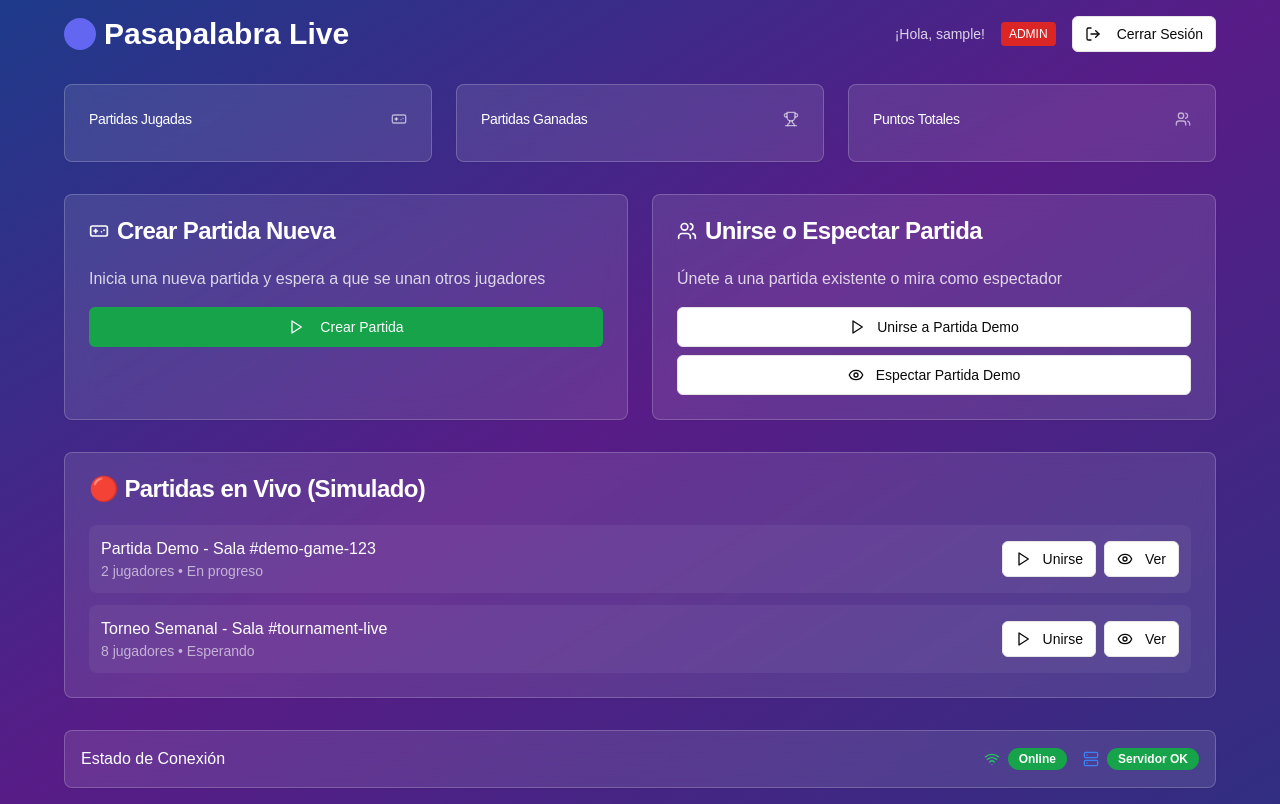
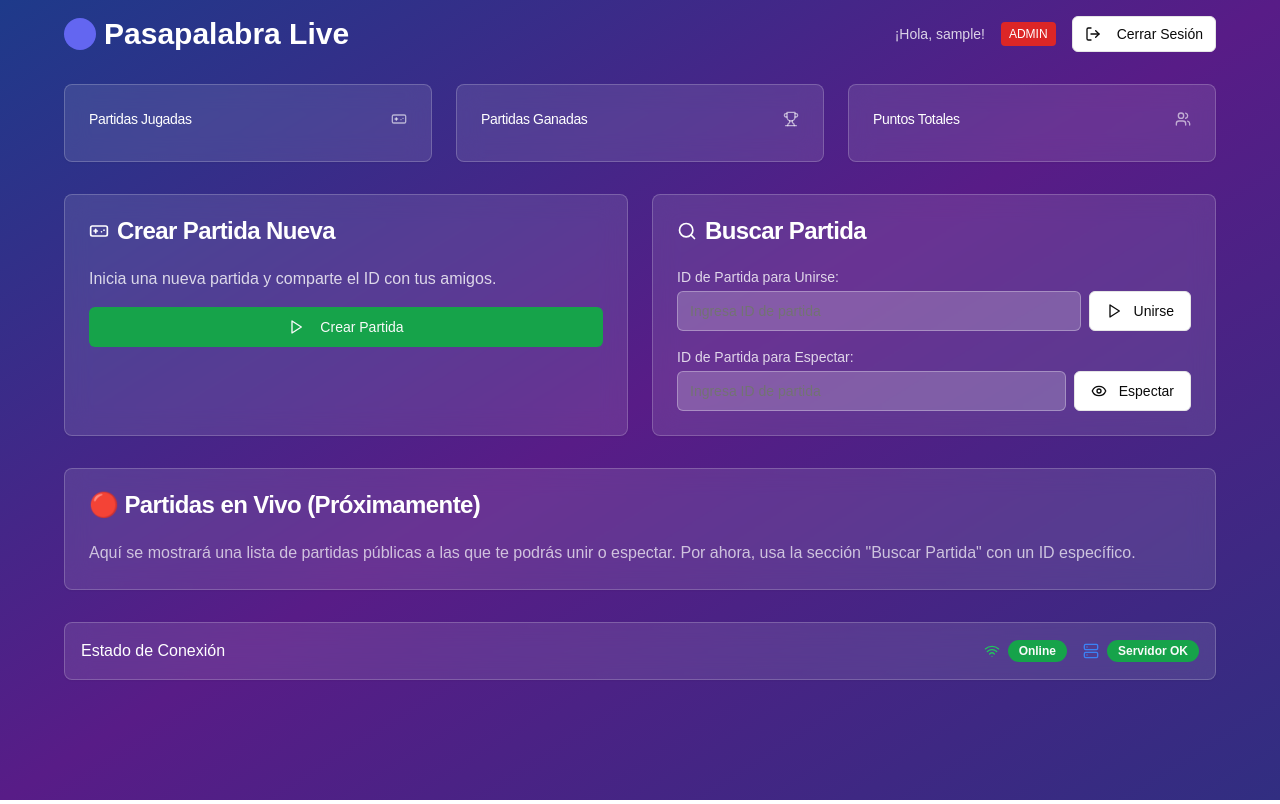
Before and after one commit to Den88i/PASAPALABRA-LIVE, a Next.js app: page /dashboard in a window 1280 px wide. Built offline with nearby package versions, Linux system fonts and the light colour scheme; sample sign-in values are in the browser's storage.

Commit message:
refactor: clean up UI/UX and remove test credentials
Remove login test credentials and update demo buttons for better UX.

Co-authored-by: null <212545331+Den88i@users.noreply.github.com>

```diff
--- /dev/null
+++ b/app/dashboard/loading.tsx
@@ -0,0 +1,3 @@
+export default function Loading() {
+  return null
+}
--- a/app/dashboard/page.tsx
+++ b/app/dashboard/page.tsx
@@ -2,7 +2,8 @@
 
 import { Button } from "@/components/ui/button"
 import { Card, CardContent, CardHeader, CardTitle } from "@/components/ui/card"
-import { GamepadIcon, Trophy, Users, LogOut, Play, Eye } from "lucide-react"
+import { Input } from "@/components/ui/input" // Importar Input
+import { GamepadIcon, Trophy, Users, LogOut, Play, Eye, Search } from "lucide-react" // Importar Search
 import { useState, useEffect } from "react"
 import { useRouter } from "next/navigation"
 import ConnectionStatus from "@/components/ConnectionStatus"
@@ -20,6 +21,8 @@ interface User {
 export default function DashboardPage() {
   const [user, setUser] = useState<User | null>(null)
   const [loading, setLoading] = useState(true)
+  const [joinGameId, setJoinGameId] = useState("") // Estado para el ID de la partida a unirse
+  const [spectateGameId, setSpectateGameId] = useState("") // Estado para el ID de la partida a espectar
   const router = useRouter()
 
   useEffect(() => {
@@ -36,7 +39,7 @@ export default function DashboardPage() {
       setUser(parsedUser)
     } catch (error) {
       console.error("Error parsing user data:", error)
-      router.push("/") // Redirigir si hay error en los datos
+      router.push("/")
     } finally {
       setLoading(false)
     }
@@ -53,12 +56,22 @@ export default function DashboardPage() {
     router.push(`/game/${gameId}`)
   }
 
-  const handleJoinGame = (gameId = "demo-game-123") => {
-    router.push(`/game/${gameId}`)
+  const handleJoinGame = () => {
+    if (joinGameId.trim()) {
+      router.push(`/game/${joinGameId.trim()}`)
+    } else {
+      // Opcional: mostrar un error si el ID está vacío
+      alert("Por favor, ingresa un ID de partida para unirte.")
+    }
   }
 
-  const handleSpectateGame = (gameId = "demo-game-123") => {
-    router.push(`/game/spectate/${gameId}`)
+  const handleSpectateGame = () => {
+    if (spectateGameId.trim()) {
+      router.push(`/game/spectate/${spectateGameId.trim()}`)
+    } else {
+      // Opcional: mostrar un error si el ID está vacío
+      alert("Por favor, ingresa un ID de partida para espectar.")
+    }
   }
 
   if (loading) {
@@ -70,7 +83,6 @@ export default function DashboardPage() {
   }
 
   if (!user) {
-    // Esto no debería pasar si la lógica de useEffect es correcta, pero es un fallback
     return (
       <div className="min-h-screen bg-gradient-to-br from-blue-900 via-purple-900 to-indigo-900 flex items-center justify-center">
         <div className="text-white text-xl">Error al cargar datos de usuario. Por favor, inicia sesión de nuevo.</div>
@@ -141,7 +153,7 @@ export default function DashboardPage() {
               </CardTitle>
             </CardHeader>
             <CardContent>
-              <p className="text-white/80 mb-4">Inicia una nueva partida y espera a que se unan otros jugadores</p>
+              <p className="text-white/80 mb-4">Inicia una nueva partida y comparte el ID con tus amigos.</p>
               <Button className="w-full bg-green-600 hover:bg-green-700" onClick={handleCreateGame}>
                 <Play className="h-4 w-4 mr-2" />
                 Crear Partida
@@ -152,66 +164,83 @@ export default function DashboardPage() {
           <Card className="bg-white/10 backdrop-blur-md border-white/20">
             <CardHeader>
               <CardTitle className="text-white flex items-center gap-2">
-                <Users className="h-5 w-5" />
-                Unirse o Espectar Partida
+                <Search className="h-5 w-5" />
+                Buscar Partida
               </CardTitle>
             </CardHeader>
-            <CardContent>
-              <p className="text-white/80 mb-4">Únete a una partida existente o mira como espectador</p>
-              <Button className="w-full" variant="outline" onClick={() => handleJoinGame()}>
-                <Play className="h-4 w-4 mr-1" />
-                Unirse a Partida Demo
-              </Button>
-              <Button className="w-full mt-2" variant="outline" onClick={() => handleSpectateGame()}>
-                <Eye className="h-4 w-4 mr-1" />
-                Espectar Partida Demo
-              </Button>
+            <CardContent className="space-y-4">
+              <div>
+                <label htmlFor="joinGameId" className="text-sm font-medium text-white/80 block mb-1">
+                  ID de Partida para Unirse:
+                </label>
+                <div className="flex gap-2">
+                  <Input
+                    id="joinGameId"
+                    type="text"
+                    placeholder="Ingresa ID de partida"
+                    value={joinGameId}
+                    onChange={(e) => setJoinGameId(e.target.value)}
+                    className="bg-white/20 border-white/30 text-white placeholder-white/50"
+                  />
+                  <Button variant="outline" onClick={handleJoinGame}>
+                    <Play className="h-4 w-4 mr-1" />
+                    Unirse
+                  </Button>
+                </div>
+              </div>
+              <div>
+                <label htmlFor="spectateGameId" className="text-sm font-medium text-white/80 block mb-1">
+                  ID de Partida para Espectar:
+                </label>
+                <div className="flex gap-2">
+                  <Input
+                    id="spectateGameId"
+                    type="text"
+                    placeholder="Ingresa ID de partida"
+                    value={spectateGameId}
+                    onChange={(e) => setSpectateGameId(e.target.value)}
+                    className="bg-white/20 border-white/30 text-white placeholder-white/50"
+                  />
+                  <Button variant="outline" onClick={handleSpectateGame}>
+                    <Eye className="h-4 w-4 mr-1" />
+                    Espectar
+                  </Button>
+                </div>
+              </div>
             </CardContent>
           </Card>
         </div>
 
-        {/* Partidas en Vivo */}
+        {/* Partidas en Vivo (Simulado por ahora) */}
         <Card className="bg-white/10 backdrop-blur-md border-white/20">
           <CardHeader>
-            <CardTitle className="text-white">🔴 Partidas en Vivo (Simulado)</CardTitle>
+            <CardTitle className="text-white">🔴 Partidas en Vivo (Próximamente)</CardTitle>
           </CardHeader>
           <CardContent>
-            <div className="space-y-3">
-              {/* Partida Demo 1 */}
+            <p className="text-white/70">
+              Aquí se mostrará una lista de partidas públicas a las que te podrás unir o espectar. Por ahora, usa la
+              sección "Buscar Partida" con un ID específico.
+            </p>
+            {/* Ejemplo de cómo podría lucir una partida (comentado)
+            <div className="space-y-3 mt-4">
               <div className="flex items-center justify-between p-3 bg-white/5 rounded-lg">
                 <div>
-                  <p className="text-white font-medium">Partida Demo - Sala #demo-game-123</p>
-                  <p className="text-white/60 text-sm">2 jugadores • En progreso</p>
+                  <p className="text-white font-medium">Partida de Juan - Sala #game-xyz123</p>
+                  <p className="text-white/60 text-sm">1/2 jugadores • Esperando</p>
                 </div>
                 <div className="flex gap-2">
-                  <Button size="sm" variant="outline" onClick={() => handleJoinGame("demo-game-123")}>
+                  <Button size="sm" variant="outline" onClick={() => router.push('/game/game-xyz123')}>
                     <Play className="h-4 w-4 mr-1" />
                     Unirse
                   </Button>
-                  <Button size="sm" variant="outline" onClick={() => handleSpectateGame("demo-game-123")}>
-                    <Eye className="h-4 w-4 mr-1" />
-                    Ver
-                  </Button>
-                </div>
-              </div>
-              {/* Partida Demo 2 */}
-              <div className="flex items-center justify-between p-3 bg-white/5 rounded-lg">
-                <div>
-                  <p className="text-white font-medium">Torneo Semanal - Sala #tournament-live</p>
-                  <p className="text-white/60 text-sm">8 jugadores • Esperando</p>
-                </div>
-                <div className="flex gap-2">
-                  <Button size="sm" variant="outline" onClick={() => handleJoinGame("tournament-live")}>
-                    <Play className="h-4 w-4 mr-1" />
-                    Unirse
-                  </Button>
-                  <Button size="sm" variant="outline" onClick={() => handleSpectateGame("tournament-live")}>
+                  <Button size="sm" variant="outline" onClick={() => router.push('/game/spectate/game-xyz123')}>
                     <Eye className="h-4 w-4 mr-1" />
                     Ver
                   </Button>
                 </div>
               </div>
             </div>
+            */}
           </CardContent>
         </Card>
 
```
Also changed, not shown: app/page.tsx (+29 -24 lines).
